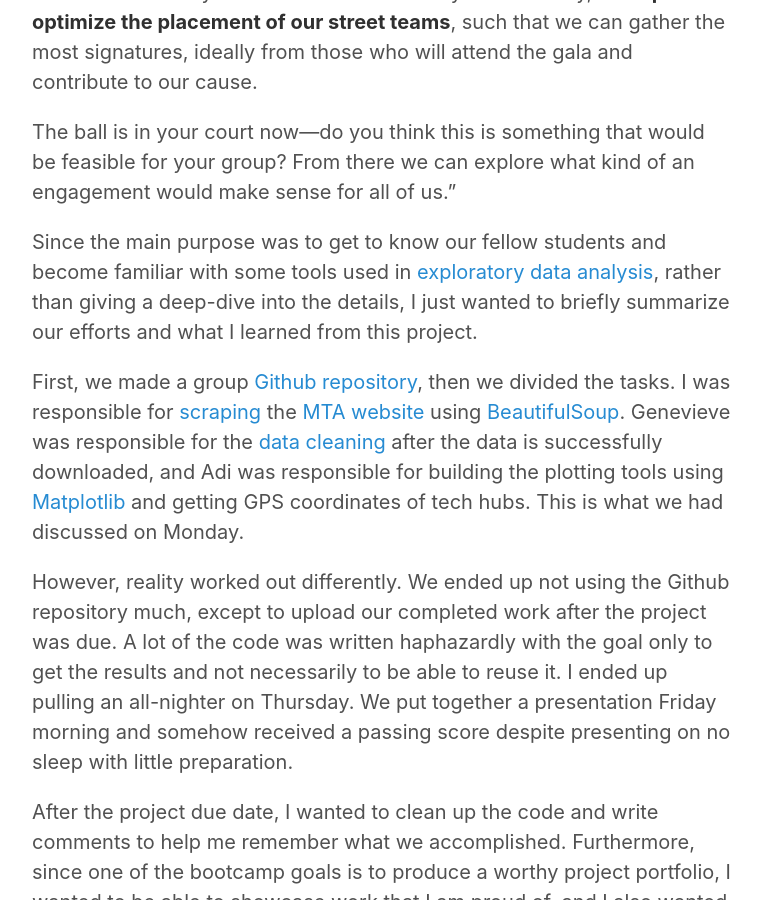
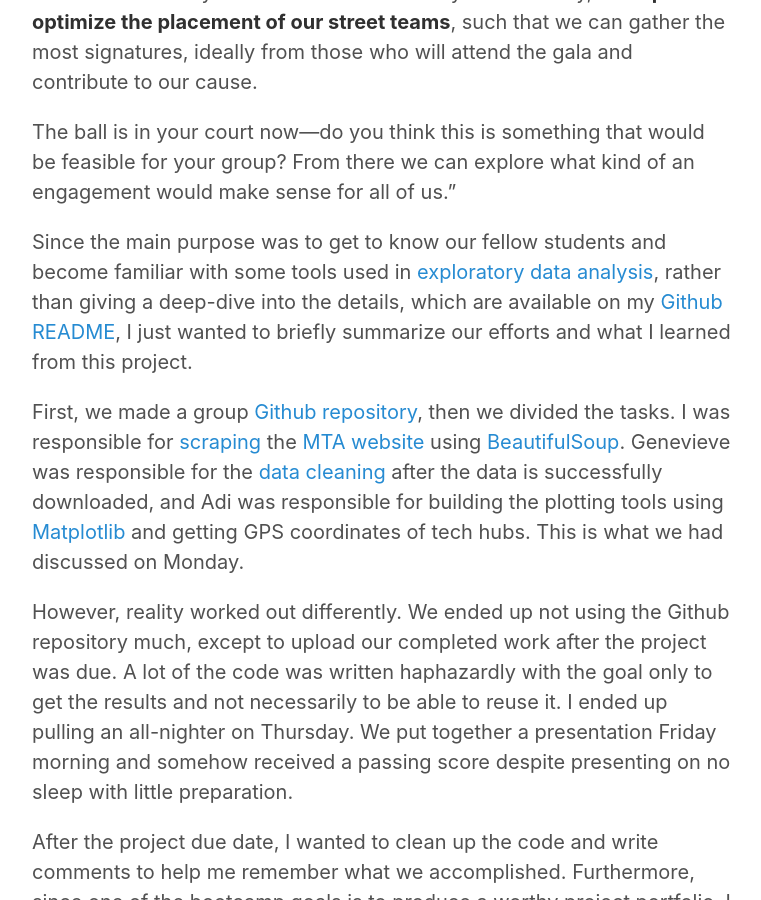
Before and after one commit to harrisonized/harrisonized.github.io, a Jekyll site: the page built from _posts/2019-04-23-mta.md, in a window 1280 px wide and 900 px high, scrolled down 916 px. Shown: the whole window, without its empty margins (258-1019 px from the left). Built offline with Jekyll 4.4.1, drawn with Linux system fonts in a browser that asks for light colours.

Commit message:
updating links

```diff
--- a/_posts/2019-04-23-mta.md
+++ b/_posts/2019-04-23-mta.md
@@ -25,7 +25,7 @@ The ball is in your court now—do you think this is something that would be fea
 
 
 
-Since the main purpose was to get to know our fellow students and become familiar with some tools used in [exploratory data analysis](https://en.wikipedia.org/wiki/Exploratory_data_analysis), rather than giving a deep-dive into the details, I just wanted to briefly summarize our efforts and what I learned from this project.
+Since the main purpose was to get to know our fellow students and become familiar with some tools used in [exploratory data analysis](https://en.wikipedia.org/wiki/Exploratory_data_analysis), rather than giving a deep-dive into the details, which are available on my [Github README](https://github.com/harrisonized/mta/blob/master/README.md), I just wanted to briefly summarize our efforts and what I learned from this project.
 
 First, we made a group [Github repository](https://github.com/metis-sf-spring-2019-project-1/MTA_Data_Analysis), then we divided the tasks. I was responsible for [scraping](https://en.wikipedia.org/wiki/Web_scraping) the [MTA website](http://web.mta.info/developers/turnstile.html) using [BeautifulSoup](https://www.crummy.com/software/BeautifulSoup/bs4/doc/). Genevieve was responsible for the [data cleaning](https://en.wikipedia.org/wiki/Data_cleansing) after the data is successfully downloaded, and Adi was responsible for building the plotting tools using [Matplotlib](https://matplotlib.org/) and getting GPS coordinates of tech hubs. This is what we had discussed on Monday.
 
```
